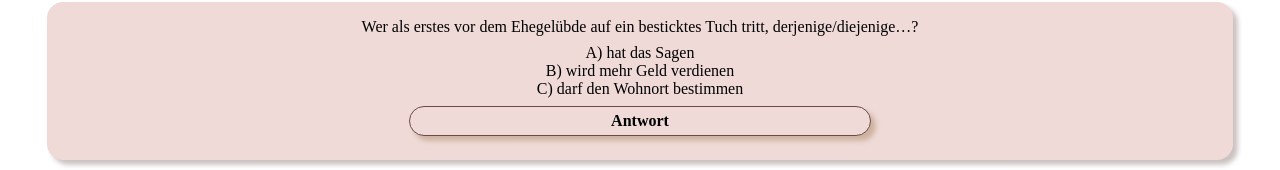
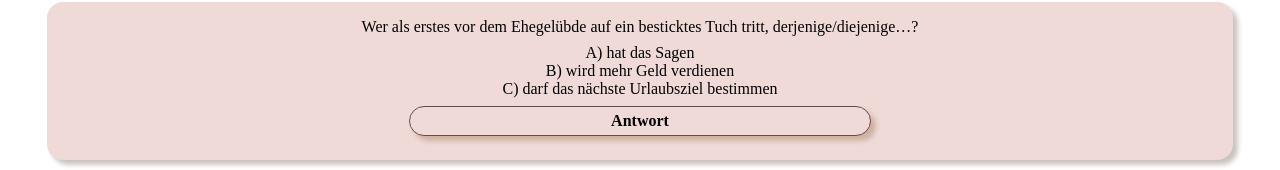
Before and after one commit to LinhSt1908/capstone-project, a Next.js app: page /europe in a window 1280 px wide. Shown: the part 1485-1655 px from the top of the page. Built offline with nearby package versions, Linux system fonts and the light colour scheme; a web font is replaced by a local one.

Commit message:
ukraine quiz

```diff
--- a/pages/europe.js
+++ b/pages/europe.js
@@ -60,7 +60,7 @@ export default function Europe() {
               <ChoiceContainer>
                 <Choice>A) hat das Sagen</Choice>{" "}
                 <Choice>B) wird mehr Geld verdienen</Choice>
-                <Choice>C) darf den Wohnort bestimmen</Choice>
+                <Choice>C) darf das nächste Urlaubsziel bestimmen</Choice>
               </ChoiceContainer>
               <Button className="MediumFontStyle" onClick={toggle}>
                 Antwort
```
